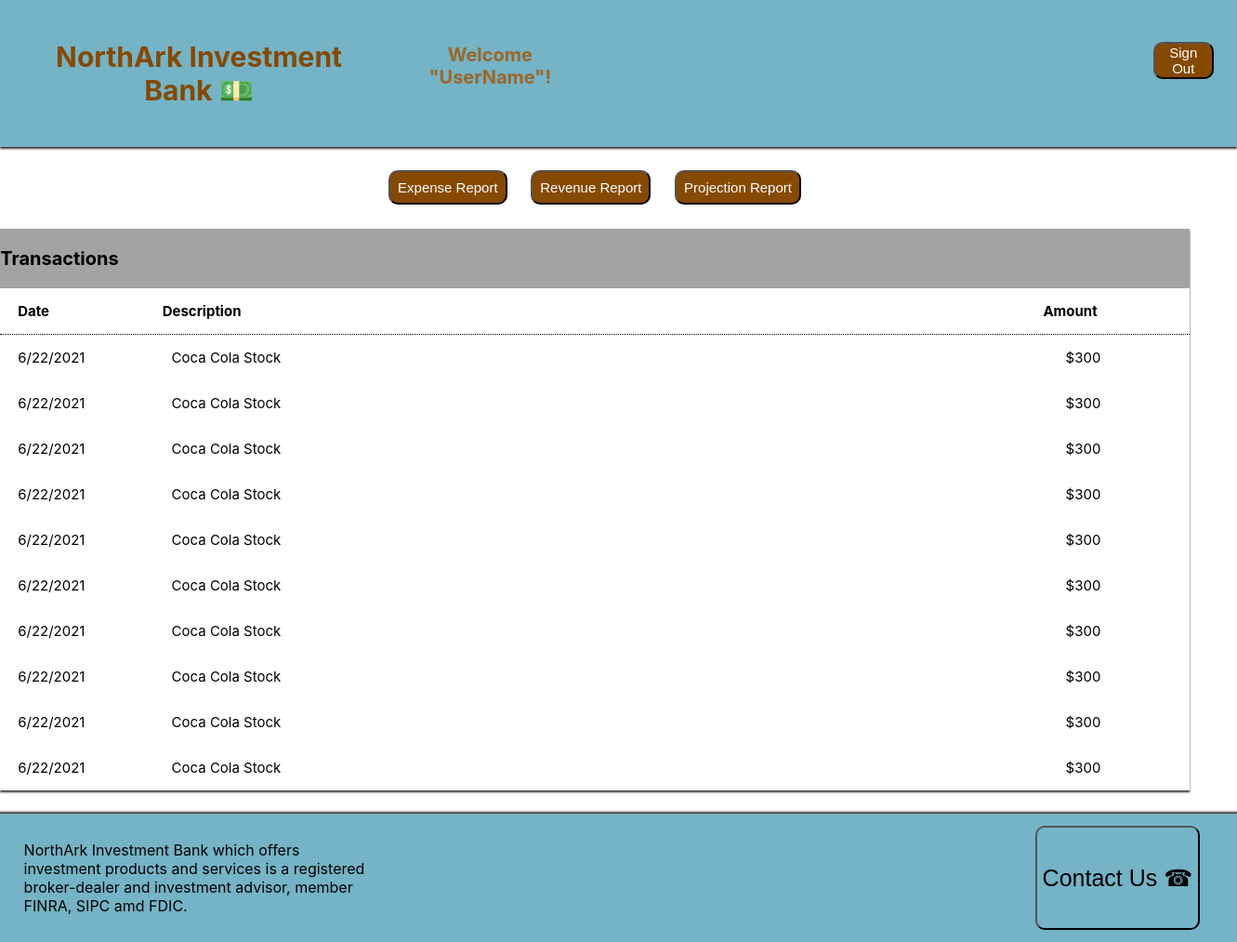
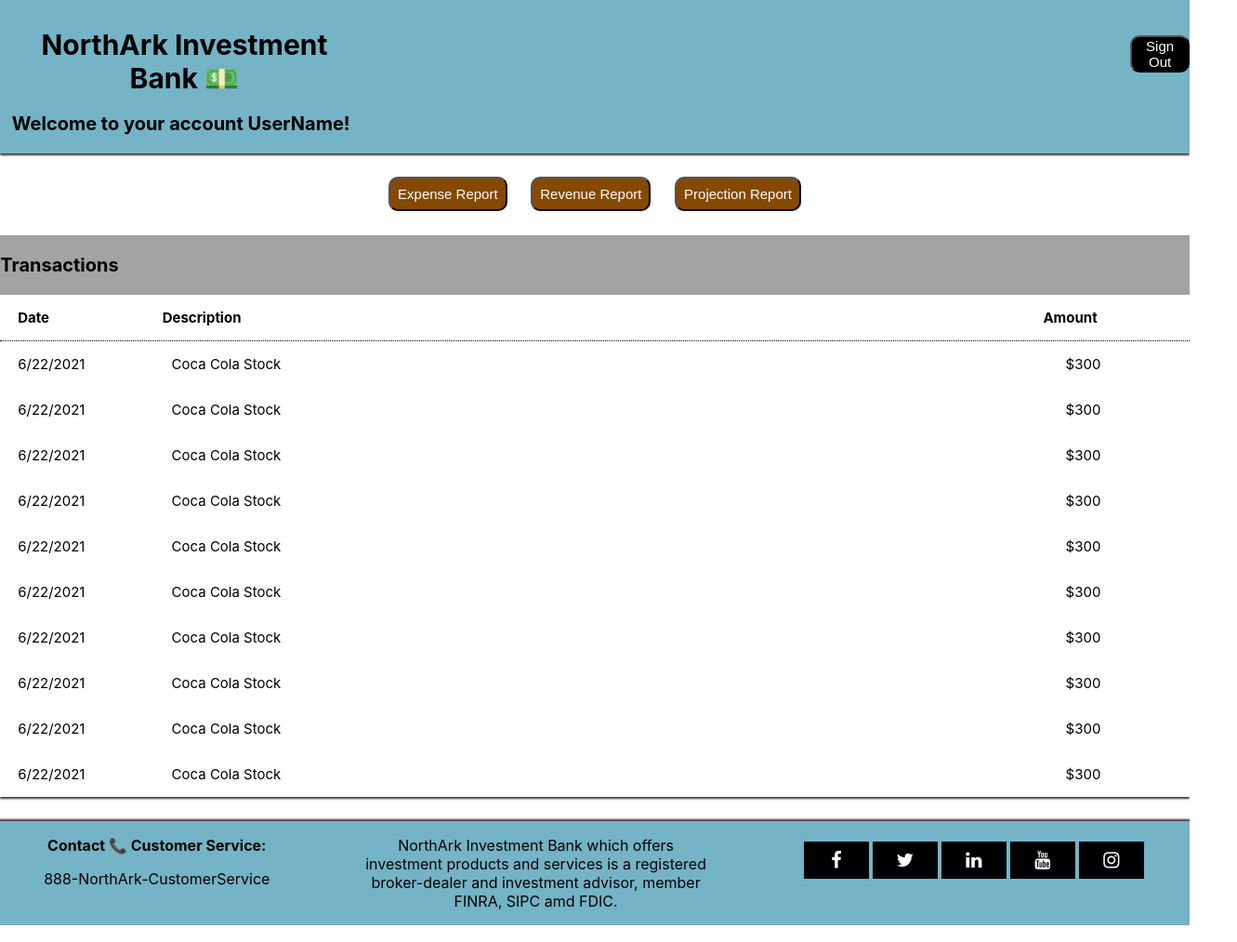
Before and after one commit to arthurs14/Minos-Labs-NorthArk-Bank-Project, a React (Create React App) app in the folder client/: page /LoggedInHomePage in a window 1280 px wide. Shown: the whole page at 93% size, 1331 px wide, since content can reach past the window. Built offline with nearby package versions, Linux system fonts and the light colour scheme.

Commit message:
fnus finished homepage

```diff
--- a/client/package.json
+++ b/client/package.json
@@ -8,6 +8,7 @@
     "@testing-library/user-event": "^12.1.10",
     "react": "^17.0.2",
     "react-dom": "^17.0.2",
+    "react-router-dom": "^5.2.0",
     "react-scripts": "4.0.3",
     "web-vitals": "^1.0.1"
   },
--- a/client/public/index.html
+++ b/client/public/index.html
@@ -5,6 +5,8 @@
     <link rel="icon" href="%PUBLIC_URL%/favicon.ico" />
     <meta name="viewport" content="width=device-width, initial-scale=1" />
     <meta name="theme-color" content="#000000" />
+    <meta name="viewport" content="width=device-width, initial-scale=1">
+    <link rel="stylesheet" href="https://cdnjs.cloudflare.com/ajax/libs/font-awesome/4.7.0/css/font-awesome.min.css">
     <meta
       name="description"
       content="Web site created using create-react-app"
--- a/client/src/App.js
+++ b/client/src/App.js
@@ -1,10 +1,12 @@
+import React from 'react';
 import LoggedInHomePage from './Components/LoggedInHomePage/LoggedInHomePage';
+import { Route } from 'react-router-dom';
 import './App.css';
 
 function App() {
   return (
     <div className="App">
-      <LoggedInHomePage/>
+      <Route exact path="/LoggedInHomePage" component={LoggedInHomePage}/>
     </div>
   );
 }
--- a/client/src/Components/LoggedInHomePage/LIHPFooter.js
+++ b/client/src/Components/LoggedInHomePage/LIHPFooter.js
@@ -3,10 +3,22 @@ import './LoggedInHomePage.css'
 function LIHPFooter() {
     return (
       <div className="Footer-Main-Box">
-          <p className="Footer-Text">NorthArk Investment Bank which offers investment products and services is a registered broker-dealer and
-          investment advisor, member FINRA, SIPC amd FDIC.
-          </p>
-          <button className="Footer-Contact-Us"> Contact Us &#9742;</button>
+          <div className="Customer-Service-Box">
+              <p className="Customer-Service-Title">Contact 📞 Customer Service:</p>
+              <p>888-NorthArk-CustomerService</p>
+          </div>
+          <div className="Footer-Text">
+            <p>NorthArk Investment Bank which offers investment products and services is a registered broker-dealer and
+            investment advisor, member FINRA, SIPC amd FDIC.
+            </p>
+          </div>
+          <div>
+            <a href="#" class="fa fa-facebook"></a>
+            <a href="#" class="fa fa-twitter"></a>
+            <a href="#" class="fa fa-linkedin"></a>
+            <a href="#" class="fa fa-youtube"></a>
+            <a href="#" class="fa fa-instagram"></a>
+          </div>
       </div>
     );
   }
--- a/client/src/Components/LoggedInHomePage/LIHPHeader.js
+++ b/client/src/Components/LoggedInHomePage/LIHPHeader.js
@@ -5,9 +5,7 @@ function LIHPHeader() {
       <div className="Header-Main-Box">
           <div className="Title-Box">
               <p>NorthArk Investment Bank 💵</p>
-          </div>
-          <div className="User-Name-Box">
-              <p>Welcome "UserName"!</p>
+              <p className="User-Name-Text">Welcome to your account UserName!</p>
           </div>
           <div className="Sign-Out-Button-Box">
               <button className="Sign-Out-Button">Sign Out</button>
--- a/client/src/Components/LoggedInHomePage/LoggedInHomePage.css
+++ b/client/src/Components/LoggedInHomePage/LoggedInHomePage.css
@@ -2,10 +2,7 @@
 .Header-Main-Box {
     display: flex;
     flex-direction: row;
-    padding-top: 1%;
-    padding-bottom: 1%;
-    padding-right: 2%;
-    padding-left: 2%;
+    /* justify-content: space-around; */
     width: 100%;
     background-color: #75b3c6;
     box-shadow: #383232 0 2px 2px;
@@ -13,28 +10,32 @@
 }
 
 .Title-Box {
-    margin-right: 2%;
+    margin-right: 65%;
+    margin-left: 1%;
     font-size: 30px;
     font-weight: bold;
-    color: #854901;
+    /* color: #854901; */
+    color: black;
 }
 
-.User-Name-Box {
-    margin-right: 48%;
-    margin-top: 1.1%;
+.User-Name-Text {
+    text-align: left;
+    margin-top: -3%;
     font-size: 20px;
     font-weight: bold;
-    color: #9b6729;
+    /* color: #854901; */
+    color: black;
 }
 
 .Sign-Out-Button-Box {
-    margin-top: 2.5%;
+    margin-top: 3%;
 }
 
 .Sign-Out-Button {
     font-size: 15px;
     border-radius: 10px;
-    background-color: #854901;
+    /* background-color: #854901; */
+    background-color: black;
     color: white;
 }
 
@@ -114,10 +115,7 @@
 .Footer-Main-Box {
     display: flex;
     flex-direction: row;
-    padding-top: 1%;
-    padding-bottom: 1%;
-    padding-right: 2%;
-    padding-left: 2%;
+    justify-content: space-around;
     width: 100%;
     background-color: #75b3c6;
     box-shadow: #383232 0 0 2px 2px;
@@ -125,13 +123,48 @@
 
 .Footer-Text {
     width: 30%;
-    text-align: left;
-    margin-right: 55%;
+    text-align: center;
 }
 
-.Footer-Contact-Us {
-    font-size: 25px;
-    border-radius: 10px;
-    /* border: none; */
-    background-color: #75b3c6;
+.Customer-Service-Title {
+    font-weight: bold;
 }
+
+.fa {
+    padding: 10px;
+    font-size: 20px;
+    width: 50px;
+    text-align: center;
+    text-decoration: none;
+    margin: 5px 2px;
+    margin-top: 6%;
+  }
+
+  .fa:hover {
+      opacity: 0.7;
+  }
+
+  .fa-facebook {
+    background: black;
+    color: white;
+  }
+
+  .fa-twitter {
+    background: black;
+    color: white;
+  }
+
+  .fa-linkedin {
+    background: black;
+    color: white;
+  }
+
+  .fa-youtube {
+    background: black;
+    color: white;
+  }
+
+  .fa-instagram {
+    background: black;
+    color: white;
+  }
--- a/client/src/index.js
+++ b/client/src/index.js
@@ -1,12 +1,15 @@
 import React from 'react';
 import ReactDOM from 'react-dom';
+import { BrowserRouter as Router } from 'react-router-dom';
 import './index.css';
 import App from './App';
 import reportWebVitals from './reportWebVitals';
 
 ReactDOM.render(
   <React.StrictMode>
+    <Router>
     <App />
+    </Router>
   </React.StrictMode>,
   document.getElementById('root')
 );
```
